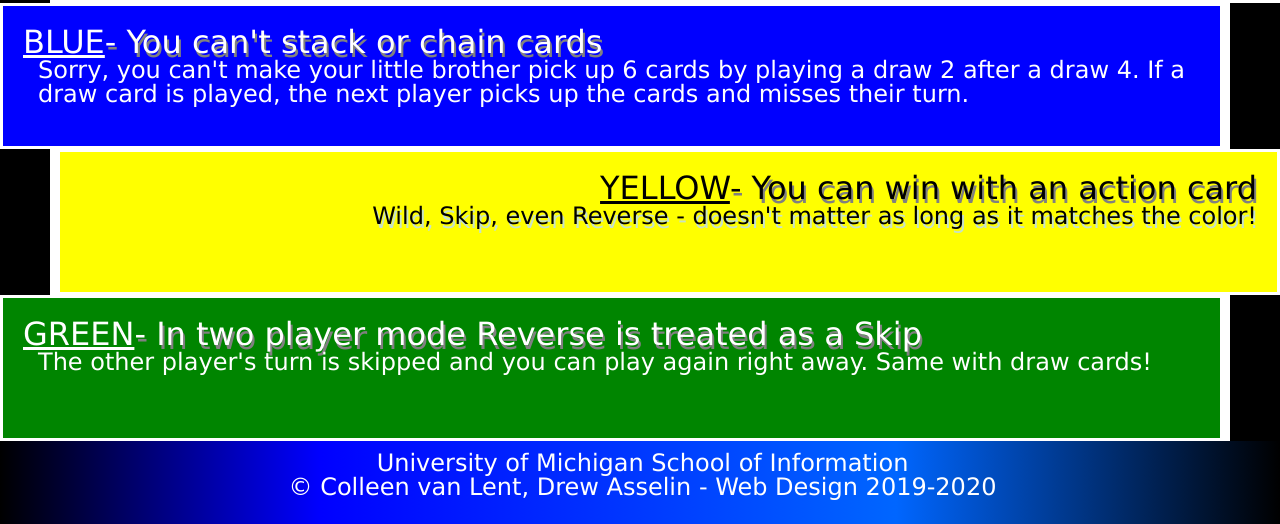
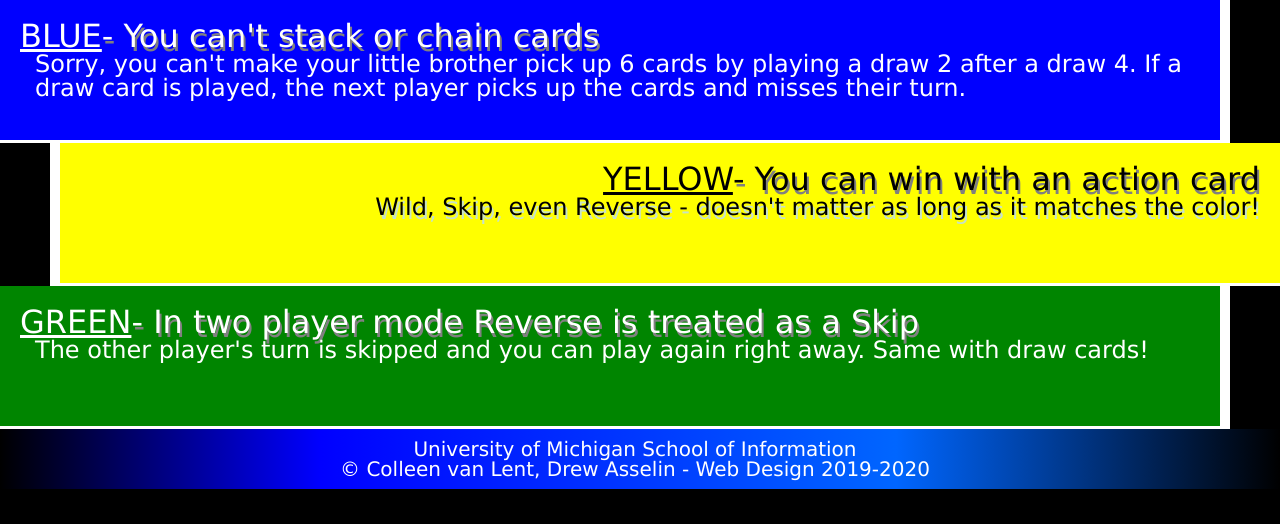
Before and after one commit to ekutyla/homework2-2022, a plain HTML site: page index.html in a window 1280 px wide. Shown: the part 709-1233 px from the top of the page. After the commit the page ends 1198 px from the top, so only its background shows below. Drawn offline with Linux system fonts and the light colour scheme.

Commit message:
Add files via upload

```diff
--- a/css/style.css
+++ b/css/style.css
@@ -35,12 +35,12 @@ img {
 div {
     min-height: 100px;
     padding: 20px;
-    border: 3px solid #ffffff;
 }
 
 .intro {
     border-radius: 15px;
     margin-top: 15px;
+    border: 3px solid #ffffff;
 }
 
 .red {
@@ -85,9 +85,13 @@ span{
 
 footer{
     background: linear-gradient(90deg, #000000 0%, #0000ff 25%, #0066ff 70%, #000000 100%);
+}
+
+footer p{
     font-size: 20px;
     text-align: center;
     padding-top: 10px;
     padding-right: 10px;
     padding-bottom: 10px;
+    padding-left: 0px;
 }
```
